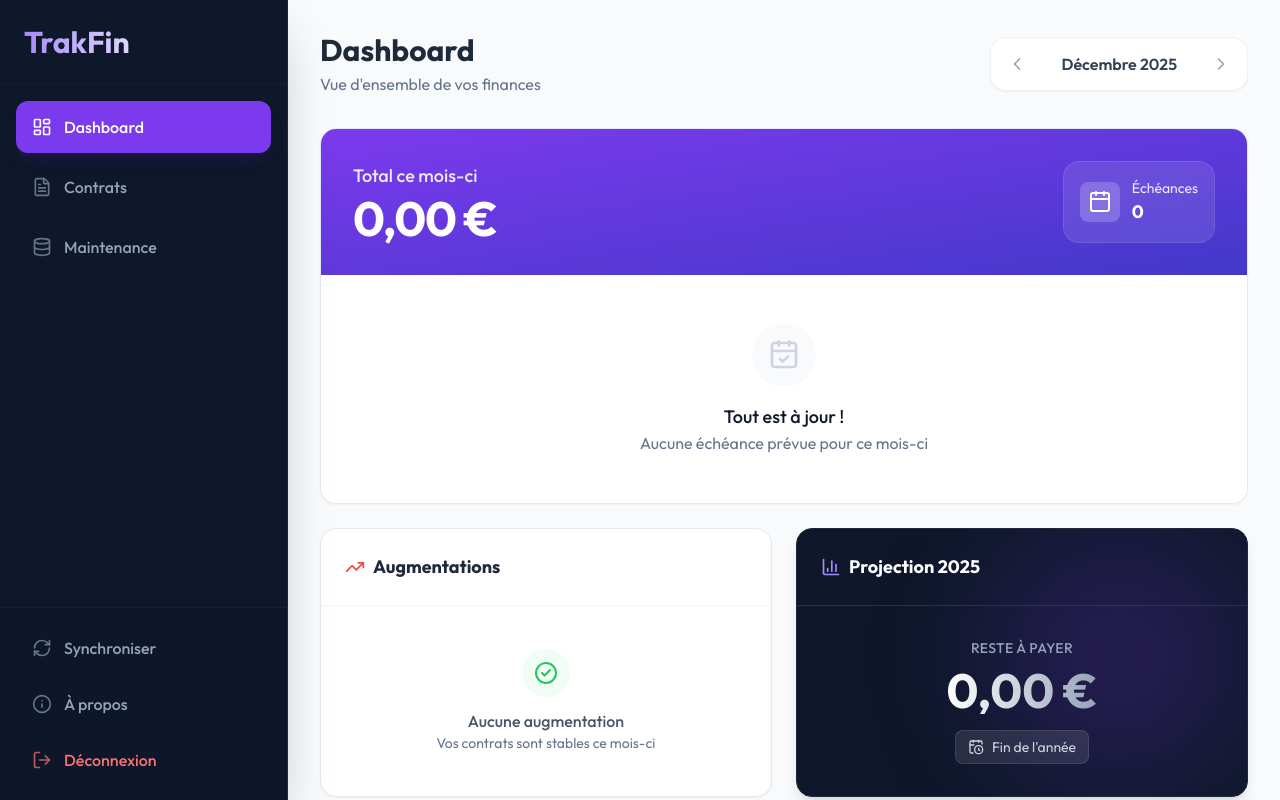
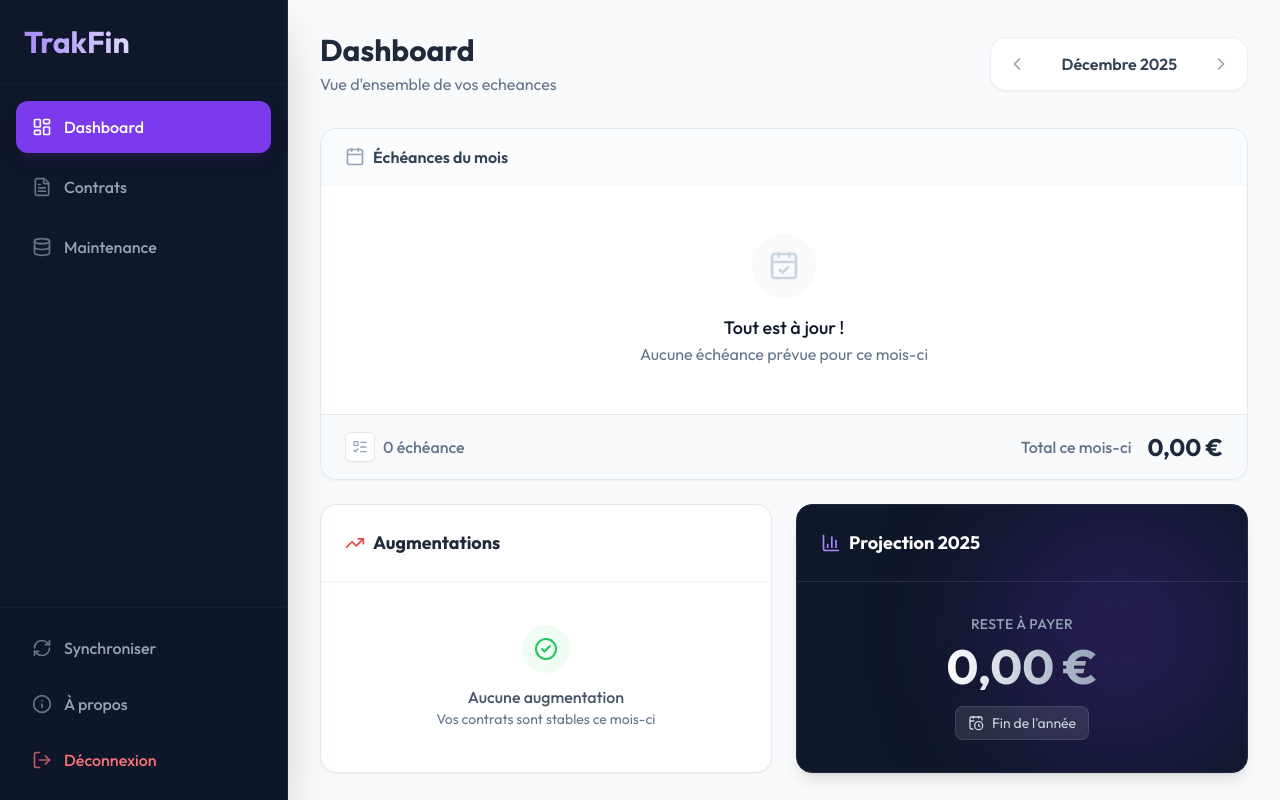
Before and after one commit to ogaillard63/trakfin, a PHP site: page /trakfin/ in a window 1280 px wide. Run offline with PHP 8.4, Linux system fonts and the light colour scheme; the visitor is signed in with stand-in values (Sample User, id 1); data comes from the database, SQL or seed files in the repository; data that the repository does not hold is empty; some libraries are stand-ins or nearby versions.

Commit message:
Fix virtual deadline calculation based on last payment and update dashboard layout

```diff
--- a/src/Model/Contrat.php
+++ b/src/Model/Contrat.php
@@ -27,6 +27,9 @@ class Contrat
                        (SELECT e.date_echeance FROM echeances e
                         WHERE e.contrat_id = c.id AND e.statut = 'prevu'
                         ORDER BY e.date_echeance ASC LIMIT 1) as prochaine_echeance,
+                       (SELECT e.date_echeance FROM echeances e
+                        WHERE e.contrat_id = c.id AND e.statut = 'paye'
+                        ORDER BY e.date_echeance DESC LIMIT 1) as derniere_echeance_payee,
                        (SELECT COUNT(*) FROM echeances e
                         WHERE e.contrat_id = c.id) as nb_echeances
                 FROM contrats c
--- a/src/Model/Echeance.php
+++ b/src/Model/Echeance.php
@@ -117,7 +117,11 @@ class Echeance
 
     private function calculeDateEcheanceMois(array $contrat, \DateTime $debutMois, \DateTime $finMois): ?\DateTime
     {
-        $debutContrat = new \DateTime($contrat['date_debut']);
+        if (!empty($contrat['derniere_echeance_payee'])) {
+            $debutContrat = new \DateTime($contrat['derniere_echeance_payee']);
+        } else {
+            $debutContrat = new \DateTime($contrat['date_debut']);
+        }
 
         // Si le contrat commence après le mois en question, pas d'échéance
         if ($debutContrat > $finMois) {
--- a/templates/dashboard.html.twig
+++ b/templates/dashboard.html.twig
@@ -8,7 +8,7 @@
     <div class="flex flex-col sm:flex-row sm:items-center sm:justify-between gap-6 mb-8">
         <div>
             <h1 class="text-3xl font-bold text-slate-800">Dashboard</h1>
-            <p class="text-slate-500 mt-1">Vue d'ensemble de vos finances</p>
+            <p class="text-slate-500 mt-1">Vue d'ensemble de vos echeances</p>
         </div>
 
         <div class="flex items-center bg-white p-1.5 rounded-2xl shadow-sm border border-slate-200/60">
@@ -42,26 +42,11 @@
 
     <!-- Échéances du mois -->
     <div class="bg-white rounded-2xl shadow-sm border border-slate-200 overflow-hidden">
-        <div class="p-6 sm:p-8 bg-gradient-to-br from-primary-600 to-indigo-700 text-white">
-            <div class="flex flex-col sm:flex-row sm:items-center sm:justify-between gap-4">
-                <div>
-                    <h2 class="text-lg font-medium text-primary-100 mb-1">Total ce mois-ci</h2>
-                    <div class="text-4xl sm:text-5xl font-bold tracking-tight">
-                        {{ total_mois|money }}
-                    </div>
-                </div>
-                <div class="bg-white/10 backdrop-blur-md rounded-2xl p-4 border border-white/10 hidden sm:block">
-                    <div class="flex items-center gap-3">
-                        <div class="p-2 bg-white/20 rounded-lg">
-                            <i data-lucide="calendar" class="w-6 h-6 text-white"></i>
-                        </div>
-                        <div>
-                            <div class="text-sm text-primary-100">Échéances</div>
-                            <div class="font-bold text-lg">{{ echeances_mois|length }}</div>
-                        </div>
-                    </div>
-                </div>
-            </div>
+        <div class="px-6 py-4 border-b border-slate-100 bg-slate-50/50 flex items-center justify-between">
+            <h2 class="font-semibold text-slate-700 flex items-center gap-2">
+                <i data-lucide="calendar" class="w-5 h-5 text-slate-400"></i>
+                Échéances du mois
+            </h2>
         </div>
 
         <div class="divide-y divide-slate-100 bg-white">
@@ -117,6 +102,18 @@
                     <p class="text-slate-500">Aucune échéance prévue pour ce mois-ci</p>
                 </div>
             {% endif %}
+        </div>
+        <div class="px-6 py-4 bg-slate-50 border-t border-slate-200 flex flex-col sm:flex-row sm:items-center sm:justify-between gap-4">
+            <div class="text-slate-500 font-medium flex items-center gap-2">
+                <div class="p-1.5 bg-white border border-slate-200 rounded-md shadow-sm">
+                    <i data-lucide="list-todo" class="w-4 h-4 text-slate-400"></i>
+                </div>
+                <span>{{ echeances_mois|length }} échéance{% if echeances_mois|length > 1 %}s{% endif %}</span>
+            </div>
+            <div class="flex items-center justify-between sm:justify-end gap-4 w-full sm:w-auto">
+                <span class="text-slate-500 font-medium">Total ce mois-ci</span>
+                <span class="text-2xl font-bold text-slate-800">{{ total_mois|money }}</span>
+            </div>
         </div>
     </div>
 
```
